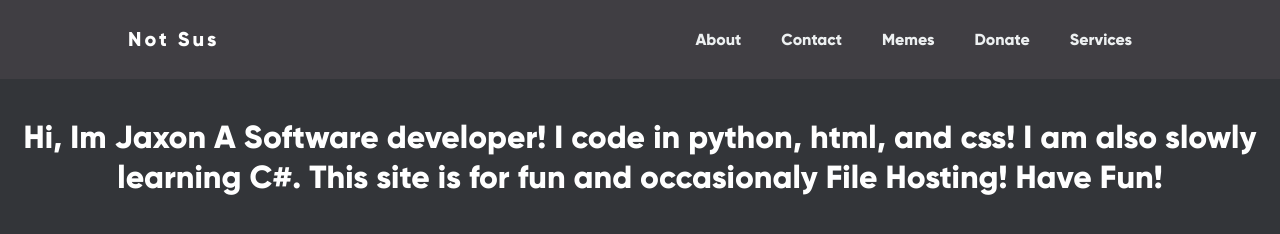
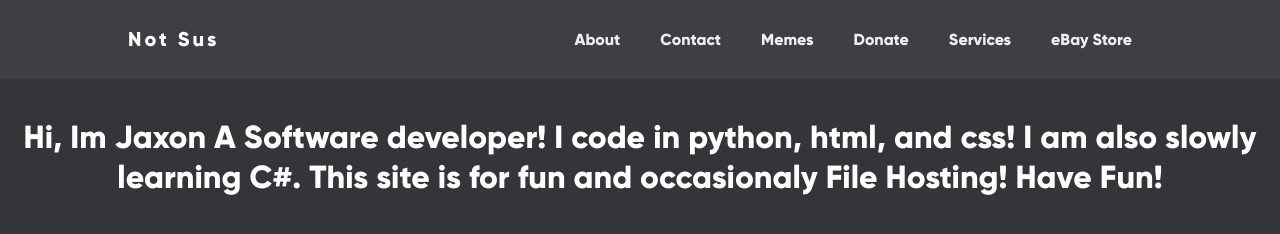
Before and after one commit to ninjacoder19/notsus.xyz, a plain HTML site: page index.html in a window 1280 px wide. Drawn offline with Linux system fonts and the light colour scheme; files that its build step writes are made by us from their sources.

Commit message:
Update index.html

```diff
--- a/index.html
+++ b/index.html
@@ -28,6 +28,7 @@
                     <li><a href="memes.html">Memes</a></li>
                     <li><a href="about.html">Donate</a></li>
 		    <li><a href="about.html">Services</a></li>
+		    <li><a href="https://www.ebay.com/usr/premie_tech">eBay Store</a></li>
 
                 </ul>
 
```
